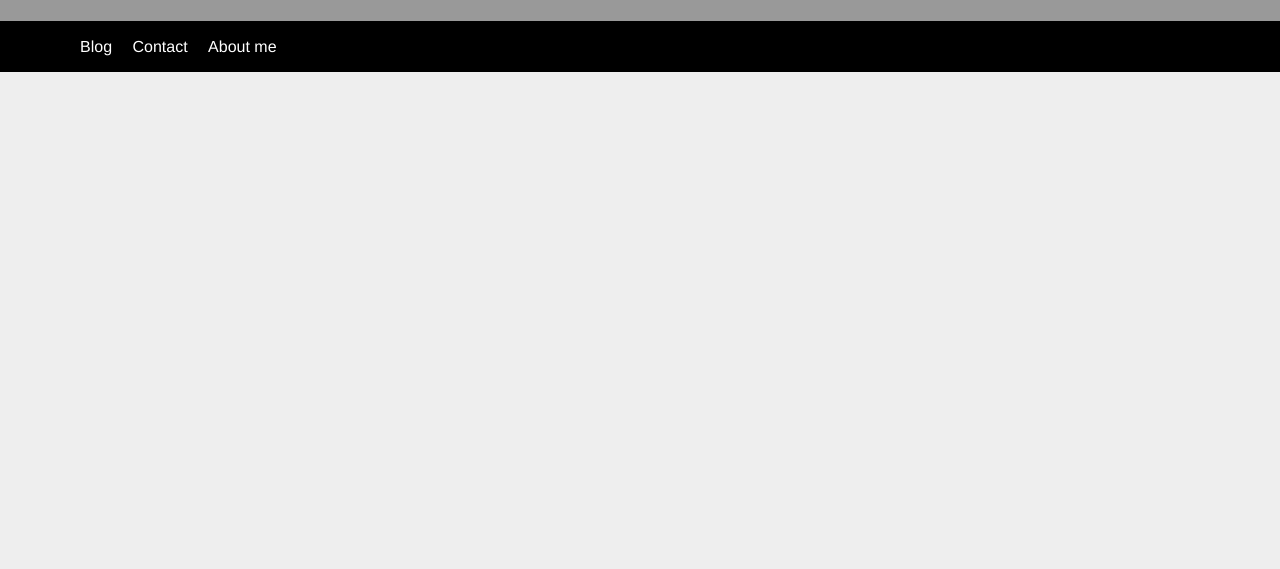
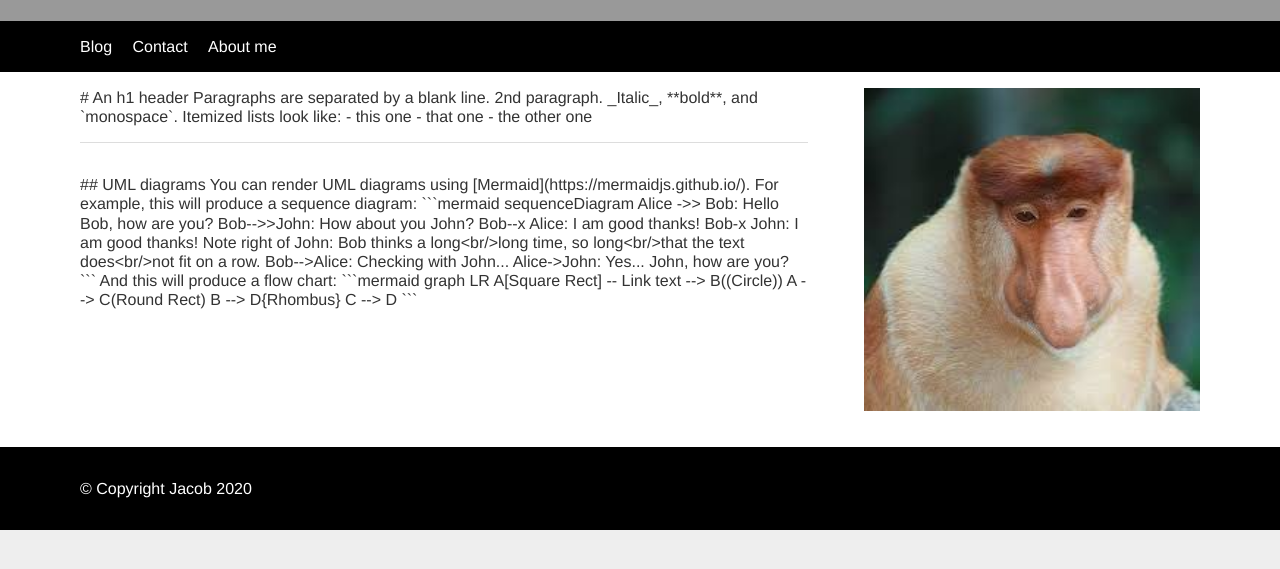
Before and after one commit to jakubk3697/Dev-portfolio, a website built with webpack: page src/blog/index.html in a window 1280 px wide. Shown: the part 67-636 px from the top of the page. Built offline with nearby package versions, Linux system fonts and the light colour scheme.

Commit message:
Created blog Body module and his styling.

```diff
--- a/src/blog/component.js
+++ b/src/blog/component.js
@@ -41,6 +41,71 @@ export class Navigation extends HTMLElementWithContent {
   }
 }
 
+export class Footer extends HTMLElementWithContent {
+  constructor() {
+    super("footer", style.footer, "&copy; Copyright Jacob 2020");
+  }
+}
+
+export class Body extends HTMLElement {
+  constructor() {
+    super();
+    const section = document.createElement("section");
+    section.className = style.content;
+    section.innerHTML = `
+
+    <style>
+    section {
+      overflow: hidden;
+      padding: 1em 1.25em;
+      background-color: #fff;
+    }
+
+    @media (min-width: 55em) {
+
+      .${style.container}{
+          max-width: 70em;
+          margin: 0 auto;
+      }
+
+      section: {
+        padding: 2em 3em;
+      }
+
+      main,
+      aside {
+        margin-bottom: 1em;
+      }
+
+      main {
+        float: left;
+        width: 65%;
+        margin-right: 5%;
+        margin-bottom: 1em;
+      }
+
+      aside {
+        float: left;
+        width: 30%;
+        margin-bottom: 1em;
+      }
+    }
+
+  </style>
+
+      <div class="${style.container}">
+        <main>
+          <slot name="posts"></slot>
+        </main>
+        <aside>
+          <slot name="side-menu"></slot>
+        </aside>
+      </div>
+    `;
+    this.attachShadow({ mode: "open" }).appendChild(section);
+  }
+}
+
 export class BlogPost extends HTMLElement {
   static get observedAttributes() {
     return ["post-name"];
--- a/src/blog/index.html
+++ b/src/blog/index.html
@@ -11,5 +11,17 @@
   <body>
     <blog-header> </blog-header>
     <blog-nav> </blog-nav>
+    <blog-body>
+      <section slot="posts">
+        <blog-post post-name="1"></blog-post>
+        <hr>
+        <blog-post post-name="2"></blog-post>
+      </section>
+      <div slot="side-menu">
+        <img src="img/author.jpg" alt="author image" style="width: 100%;">
+        <about-me></about-me>
+      </div>
+    </blog-body>
+    <blog-footer> </blog-footer>
   </body>
 </html>
--- a/src/blog/index.js
+++ b/src/blog/index.js
@@ -1,7 +1,9 @@
-import { Header, Navigation, BlogPost } from "./component.js";
+import { Header, Navigation, BlogPost, Footer, Body } from "./component.js";
 
 export default () => {
   customElements.define("blog-header", Header);
   customElements.define("blog-nav", Navigation);
+  customElements.define("blog-body", Body);
+  customElements.define("blog-footer", Footer);
   customElements.define("blog-post", BlogPost);
 };
--- a/src/css/blog.css
+++ b/src/css/blog.css
@@ -114,16 +114,6 @@ Layout styles
   padding: 0;
 }
 
-.content {
-  overflow: hidden;
-  padding: 1em 1.25em;
-  background-color: #fff;
-}
-
-.main,
-.aside {
-  margin-bottom: 1em;
-}
 
 .footer {
   color: #fff;
@@ -251,22 +241,6 @@ Wide styles
   .nav-bar {
     padding: 1em 3em;
   }
-  .content {
-    padding: 2em 3em;
-  }
-
-  .main {
-    float: left;
-    width: 65%;
-    margin-right: 5%;
-    margin-bottom: 1em;
-  }
-
-  .aside {
-    float: left;
-    width: 30%;
-    margin-bottom: 1em;
-  }
 
   .footer {
     padding: 2em 3em;
--- a/webpack.config.js
+++ b/webpack.config.js
@@ -17,6 +17,7 @@ module.exports = {
     new CopyPlugin({
       patterns: [
         { from: "src/img/", to: "img/" },
+        { from: "src/blog/img", to: "blog/img" },
         { from: "src/css/", to: "css/" },
       ],
     }),
```
Also changed, not shown: src/index.html (+2 -1 lines), dist/blog/img/author.jpg (added), dist/blog/index.html, dist/css/blog.css, dist/index.html, dist/main.js, src/blog/img/author.jpg (added), 1 other file.
